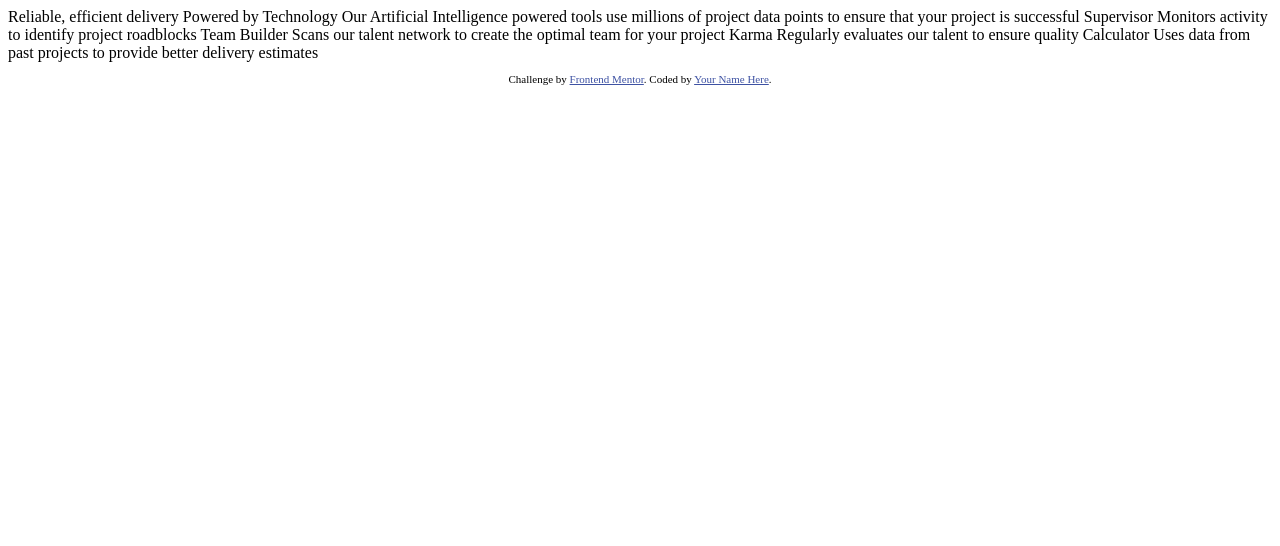
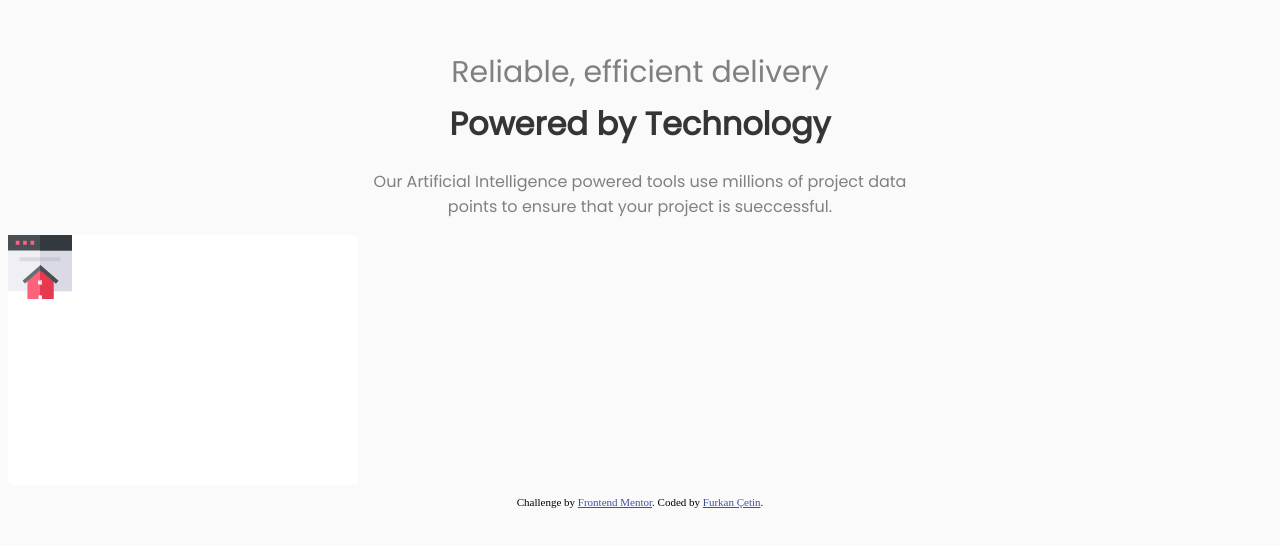
Before and after one commit to FurkanCetin1/four-card-feature-section-master, a plain HTML site: page index.html in a window 1280 px wide. Drawn offline with Linux system fonts and the light colour scheme.

Commit message:
first_commit

```diff
--- a/index.html
+++ b/index.html
@@ -1,45 +1,52 @@
 <!DOCTYPE html>
 <html lang="en">
+
 <head>
   <meta charset="UTF-8">
-  <meta name="viewport" content="width=device-width, initial-scale=1.0"> <!-- displays site properly based on user's device -->
-
+  <meta name="viewport" content="width=device-width, initial-scale=1.0">
+  <!-- displays site properly based on user's device -->
+  <link href='https://fonts.googleapis.com/css?family=Poppins' rel='stylesheet'>
+  <link href="style.css" rel='stylesheet'>
   <link rel="icon" type="image/png" sizes="32x32" href="./images/favicon-32x32.png">
 
   <title>Frontend Mentor | Four card feature section</title>
 
   <!-- Feel free to remove these styles or customise in your own stylesheet 👍 -->
   <style>
-    .attribution { font-size: 11px; text-align: center; }
-    .attribution a { color: hsl(228, 45%, 44%); }
+    .attribution {
+      font-size: 11px;
+      text-align: center;
+    }
+
+    .attribution a {
+      color: hsl(228, 45%, 44%);
+    }
   </style>
 </head>
-<body>
 
-  Reliable, efficient delivery
-  Powered by Technology
+<body style="background-color:hsl(0, 0%, 98%)">
+  <div>
+    <div>
+      <p
+        style="text-align: center; font-size: 30px; margin-top: 50px; margin-bottom: 5px; color: grey; font-family:Poppins">
+        Reliable, efficient delivery</p>
+      <h1 style="text-align: center; margin-top: 0px; font-family:Poppins; color: rgb(54, 53, 53);"><strong>Powered by
+          Technology</strong></h1>
+      <div class="param">
+        <p class="paramtext" style="font-family:Poppins;">Our Artificial Intelligence powered tools use millions of
+          project data points to ensure that your project is sueccessful.</p>
+      </div>
+    </div>
+    <div class="card" style="background-color:white">
+      <img src="images/icon-team-builder.svg" alt="team builder" style="margin-bottom: 0px;margin-right: 0px;">
+    </div>
+    <footer>
+      <p class="attribution">
+        Challenge by <a href="https://www.frontendmentor.io?ref=challenge" target="_blank">Frontend Mentor</a>.
+        Coded by <a href="#">Furkan Çetin</a>.
+      </p>
+    </footer>
+  </div>
+</body>
 
-  Our Artificial Intelligence powered tools use millions of project data points
-  to ensure that your project is successful
-
-  Supervisor
-  Monitors activity to identify project roadblocks
-
-  Team Builder
-  Scans our talent network to create the optimal team for your project
-
-  Karma
-  Regularly evaluates our talent to ensure quality
-
-  Calculator
-  Uses data from past projects to provide better delivery estimates
-
-
-  <footer>
-    <p class="attribution">
-      Challenge by <a href="https://www.frontendmentor.io?ref=challenge" target="_blank">Frontend Mentor</a>.
-      Coded by <a href="#">Your Name Here</a>.
-    </p>
-  </footer>
-</body>
 </html>
--- /dev/null
+++ b/style.css
@@ -0,0 +1,16 @@
+.param{
+width: 550px;
+margin: 0 auto;
+}
+
+.paramtext{
+    text-align: center;
+    color: grey;
+}
+
+.card{
+    width: 350px;
+    height: 250px;
+    display: inline-block;
+    border-radius: 5px;
+}
```
